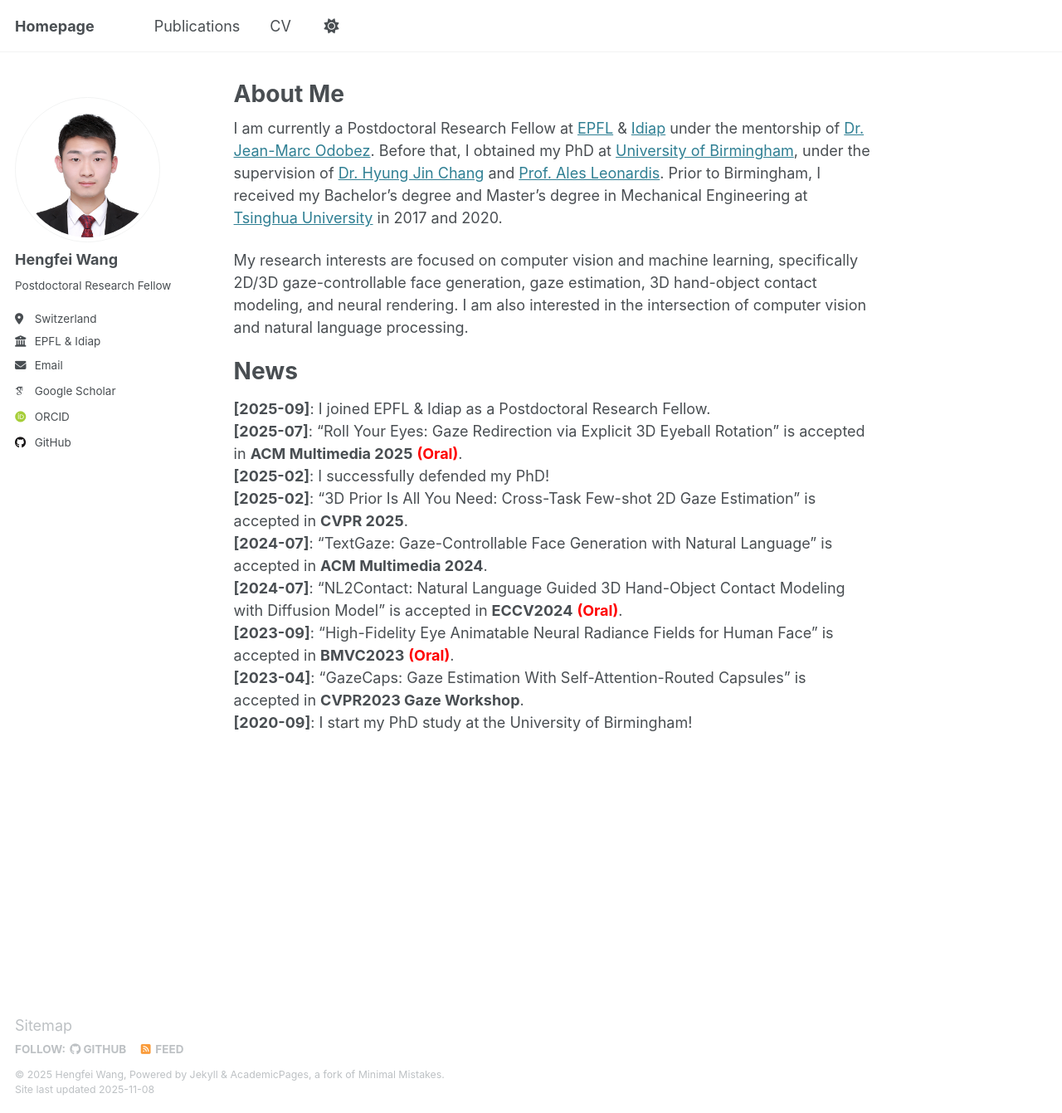
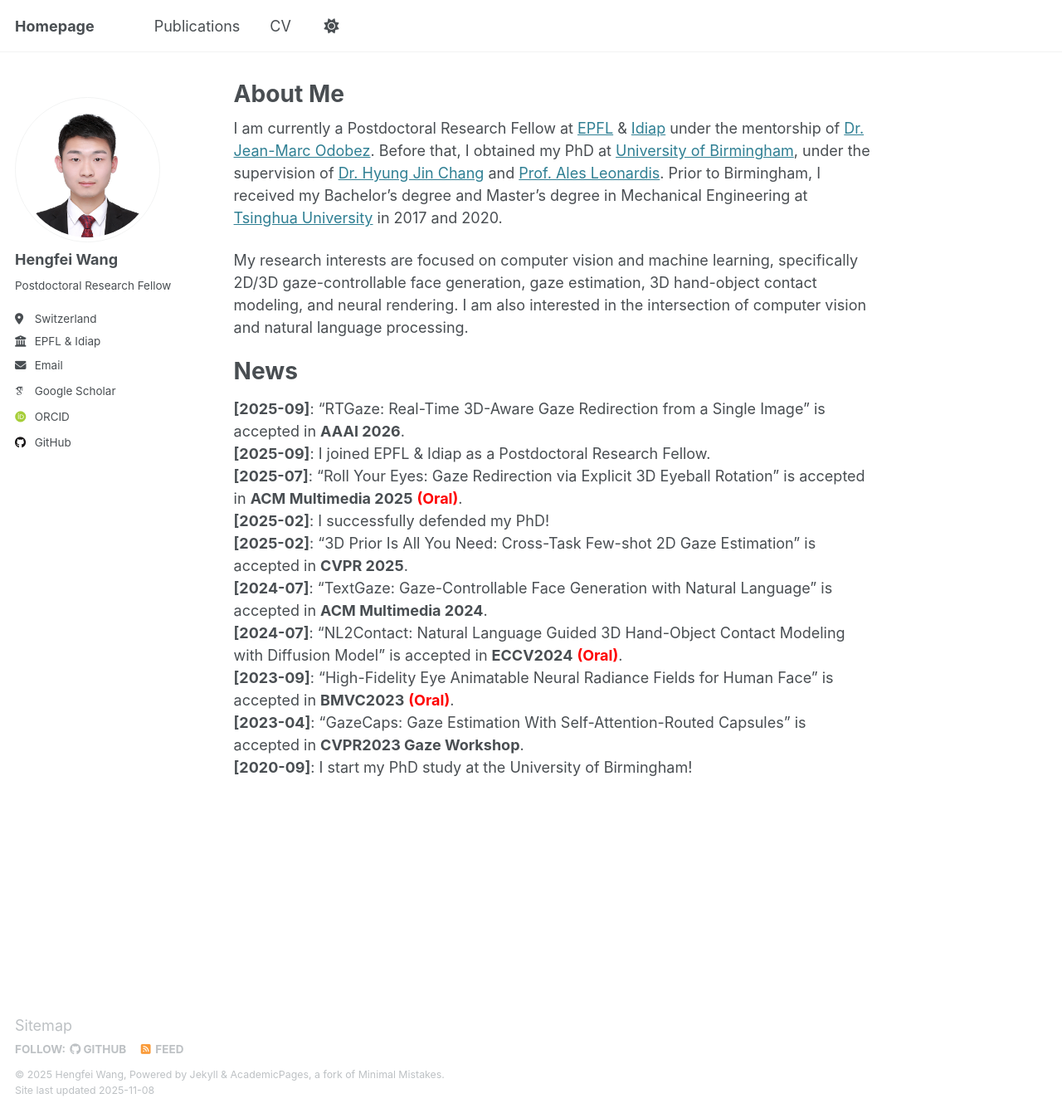
Before and after one commit to hengfei-wang/hengfei-wang.github.io, a Jekyll site: the page built from _pages/about.md, in a window 1280 px wide and 1341 px high. Shown: the whole window at 83% size. Built offline with Jekyll 4.4.1, drawn with Linux system fonts in a browser that asks for light colours; some web fonts are replaced.

Commit message:
Update news section with recent achievements

```diff
--- a/_pages/about.md
+++ b/_pages/about.md
@@ -12,6 +12,7 @@ I am currently a Postdoctoral Research Fellow at [EPFL](https://www.epfl.ch/en/)
 My research interests are focused on computer vision and machine learning, specifically 2D/3D gaze-controllable face generation, gaze estimation, 3D hand-object contact modeling, and neural rendering. I am also interested in the intersection of computer vision and natural language processing.
 
 # News
+**[2025-09]**: "RTGaze: Real-Time 3D-Aware Gaze Redirection from a Single Image" is accepted in **AAAI 2026**. \\
 **[2025-09]**: I joined EPFL & Idiap as a Postdoctoral Research Fellow. \\
 **[2025-07]**: "Roll Your Eyes: Gaze Redirection via Explicit 3D Eyeball Rotation" is accepted in **ACM Multimedia 2025** **<font color=red>(Oral)</font>**. \\
 **[2025-02]**: I successfully defended my PhD! \\
```
